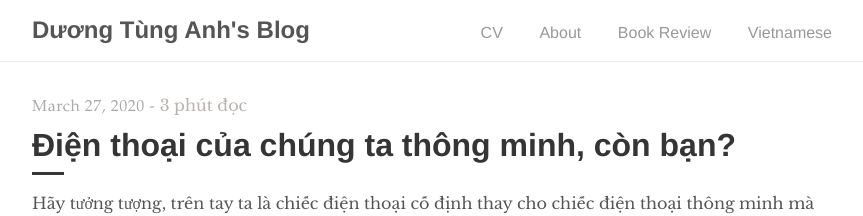
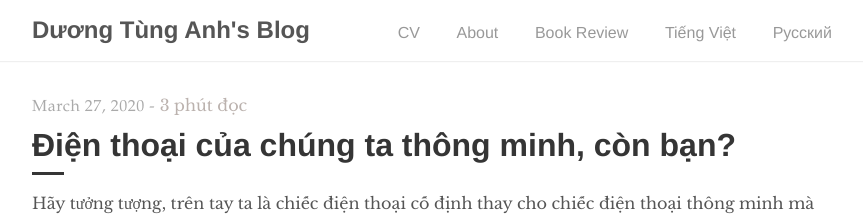
Before and after one commit to duongtunganh/en, a Jekyll site: the page built from index.html, in a window 1280 px wide and 900 px high. Shown: the top 216 px of the window, without its empty margins (208-1071 px from the left). Built offline with Jekyll 4.4.1, drawn with Linux system fonts in a browser that asks for light colours; the list of posts is cut into pages by our own code.

Commit message:
Update navigation.html

```diff
--- a/_includes/navigation.html
+++ b/_includes/navigation.html
@@ -7,7 +7,8 @@
       <li><a href="{{ '/cv' | prepend: site.baseurl }}">CV</a></li>
       <li><a href="{{ '/about' | prepend: site.baseurl }}">About</a></li>
       <li><a href="{{ site.baseurl }}/bookreview">Book Review</a></li>
-	  <li><a href="https://duongtunganh.space">Vietnamese</a></li>
+	  <li><a href="https://duongtunganh.space">Tiếng Việt</a></li>
+	  <li><a href="https://duongtunganh.space/ru">Pусский</a></li>
     </ul>
   </div>
 </nav>
```
